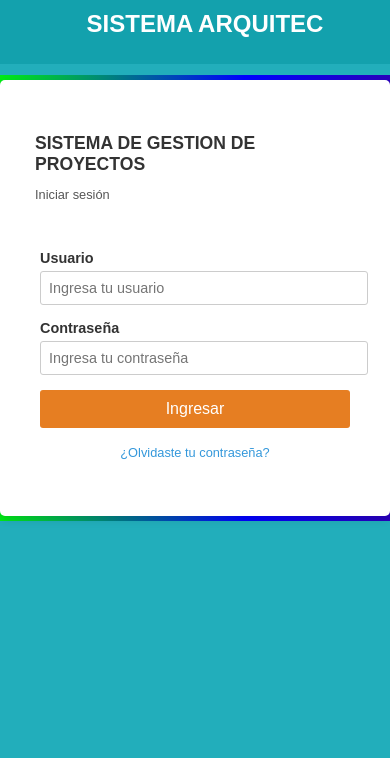
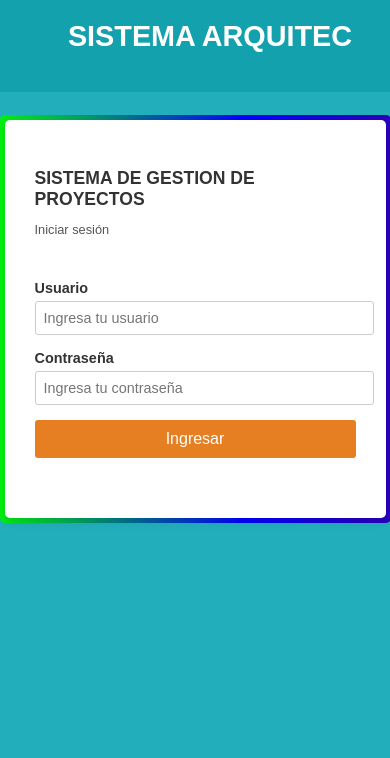
Before and after one commit to Edwinoto95/arquitectura-proyecto, a Django app: page / in a window 390 px wide. Shown: the top 758 px of the page. Run offline with Django 5.2, Linux system fonts and the light colour scheme.

Commit message:
Mensaje descriptivo de los

```diff
--- a/Aplicaciones/Funcion/templates/login.html
+++ b/Aplicaciones/Funcion/templates/login.html
@@ -176,28 +176,40 @@
             text-align: center;
         }
 
-        /* Media Queries para responsividad */
-        @media (max-width: 768px) {
-            .login-card {
-                margin-top: 80px;
+        /* Media queries para responsividad sin cambiar el estilo */
+        @media (max-width: 480px) {
+            .header h1 {
+                font-size: 1.8em;
+                padding: 5px 0;
             }
+
             .header {
                 padding: 15px;
             }
-            .header h1 {
-                font-size: 2em;
+
+            .login-card {
+                width: 90%;
+                margin-top: 100px;
+                padding: 15px;
+            }
+
+            .card-body {
+                padding: 15px;
             }
         }
 
-        @media (max-width: 480px) {
+        @media (max-width: 320px) {
+            .header h1 {
+                font-size: 1.5em;
+            }
+
             .login-card {
-                margin-top: 60px;
-            }
-            .header {
+                width: 95%;
                 padding: 10px;
             }
-            .header h1 {
-                font-size: 1.5em;
+
+            .form-control {
+                font-size: 16px; /* Previene zoom en iOS */
             }
         }
     </style>
@@ -235,7 +247,7 @@
                     </div>
                     <button type="submit" class="btn btn-primary">Ingresar</button>
                     <div class="card-footer">
-                        <a href="#">¿Olvidaste tu contraseña?</a>
+                        <a href="#"></a>
                     </div>
                 </form>
             </div>
```
